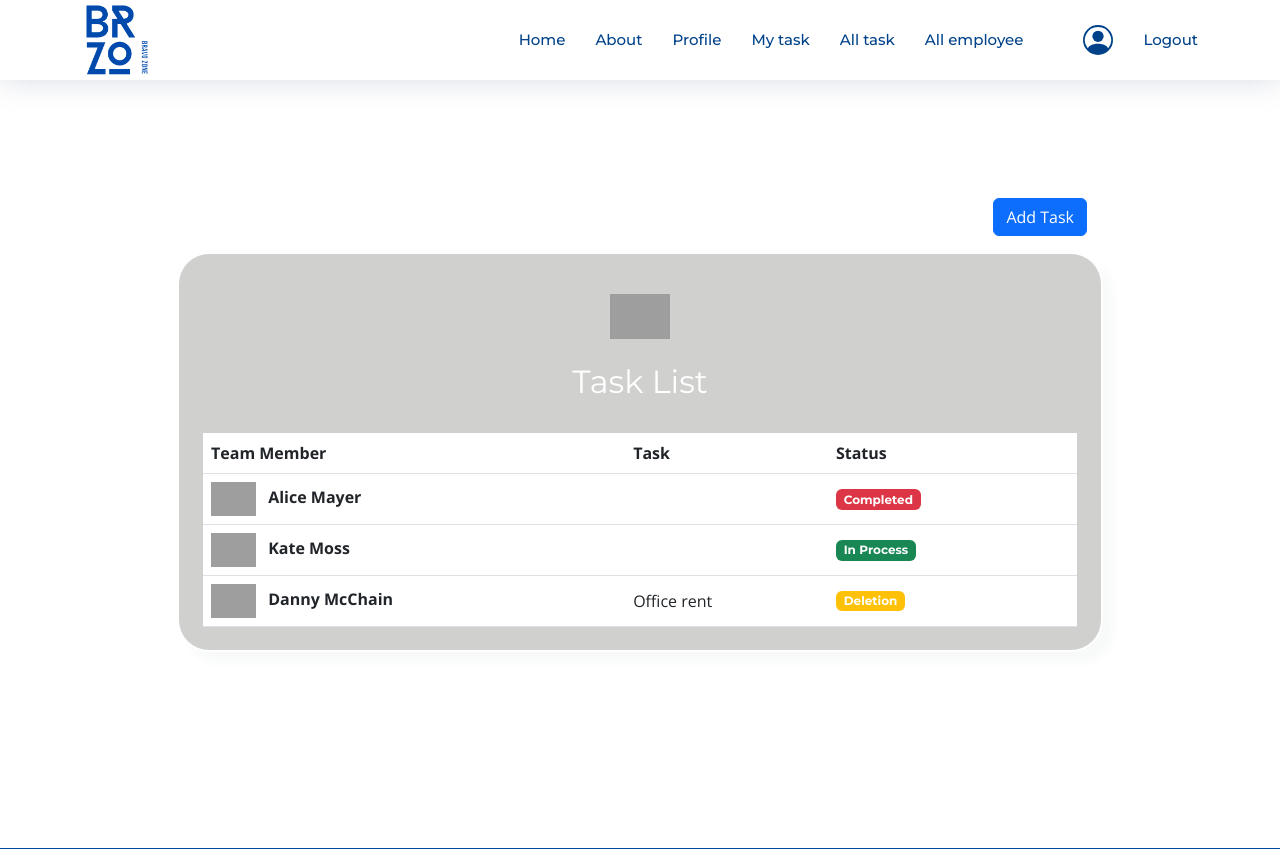
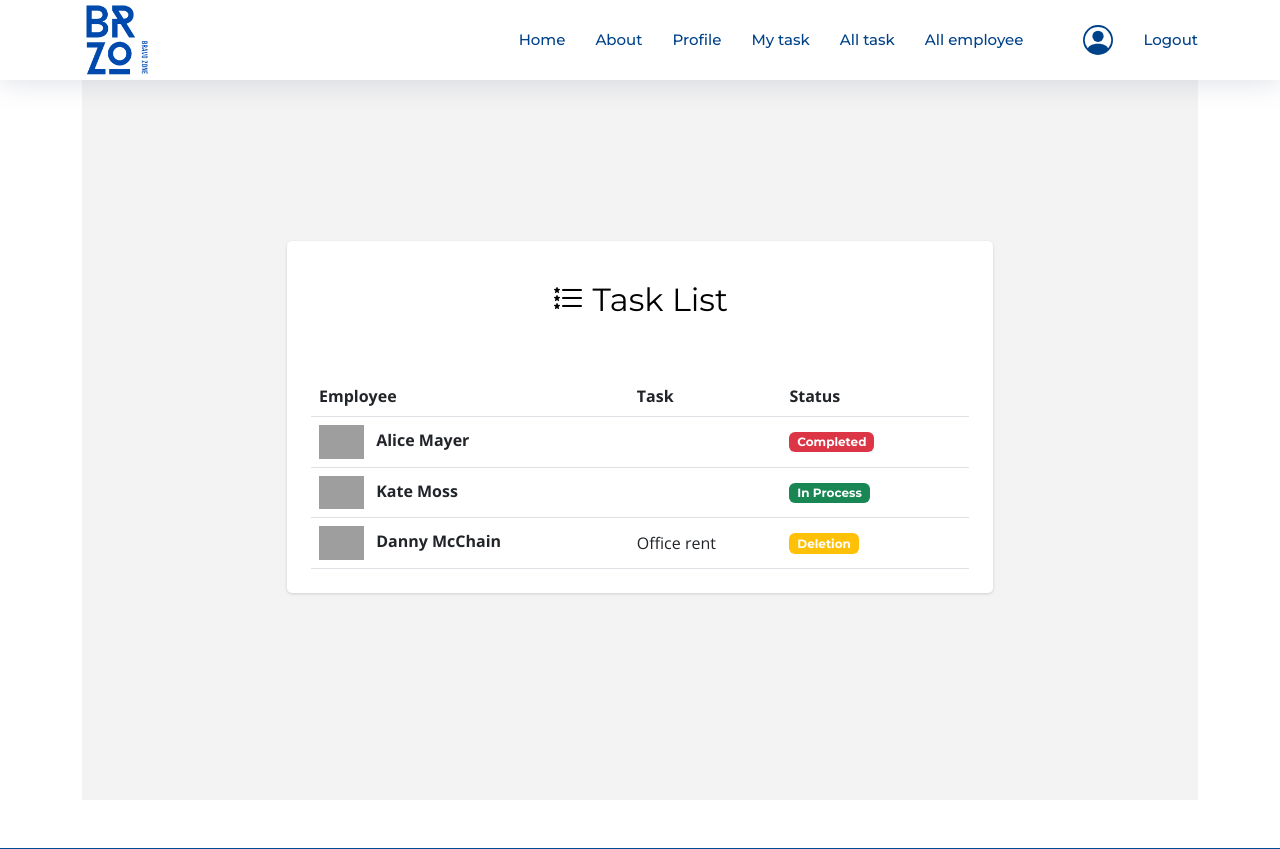
Before and after one commit to Nada-x/BravoZone, a Django app: page /evaluation/tasks/ in a window 1280 px wide. Shown: the top 849 px of the page. Run offline with Django 4.2, Linux system fonts and the light colour scheme; some libraries are stand-ins or nearby versions; grey boxes are pictures that could not be loaded.

Commit message:
update task

```diff
--- a/BravoZone/evaluation/templates/evaluation/task_list.html
+++ b/BravoZone/evaluation/templates/evaluation/task_list.html
@@ -1,8 +1,8 @@
 {% extends 'main/base.html' %}
 {% block title %} Home  {% endblock %}
 {% block content %}
-
-<section class="vh-100 gradient-custom-2 mb-5">
+<div class="container">
+  <section class="vh-100 gradient-custom-2 mb-5 employee">
     <div class="card-footer text-end p-3">
 
     </div>
@@ -10,24 +10,20 @@
     <div class="container py-5 h-100">
       <div class="row d-flex justify-content-center align-items-center h-100">
         <div class="col-md-12 col-xl-10">
-            <div class="card-footer text-end p-3">
 
-                <button class="btn btn-primary">Add Task</button>
-              </div>
 
-          <div class="card mask-custom">
-            <div class="card-body p-4 text-white">
+          <div class="card ">
+            <div class="card-body p-4 ">
 
-              <div class="text-center pt-3 pb-2">
-                <img src="https://mdbcdn.b-cdn.net/img/Photos/new-templates/bootstrap-todo-list/check1.webp"
-                  alt="Check" width="60">
-                <h2 class="my-4">Task List</h2>
+              <div class="text-center pt-3 pb-2 d-flex justify-content-center ">
+
+                <h2 class="text-black mb-5"> <span> <i class="bi bi-list-stars"></i></span> Task List </h2>
               </div>
 
               <table class="table text-white mb-0">
                 <thead>
                   <tr>
-                    <th scope="col">Team Member</th>
+                    <th scope="col">Employee</th>
                     <th scope="col">Task</th>
                     <th scope="col">Status</th>
                     <th scope="col"></th>
@@ -98,7 +94,7 @@
       </div>
     </div>
   </section>
-
+</div>
 {%endblock%}
 
 
--- a/BravoZone/main/static/css/style.css
+++ b/BravoZone/main/static/css/style.css
@@ -2069,7 +2069,6 @@ ul.summary-list > li:last-child  {
   left: 0;
   z-index: 10;
 }
-=======
 
 
 /*  Section Task list
```
